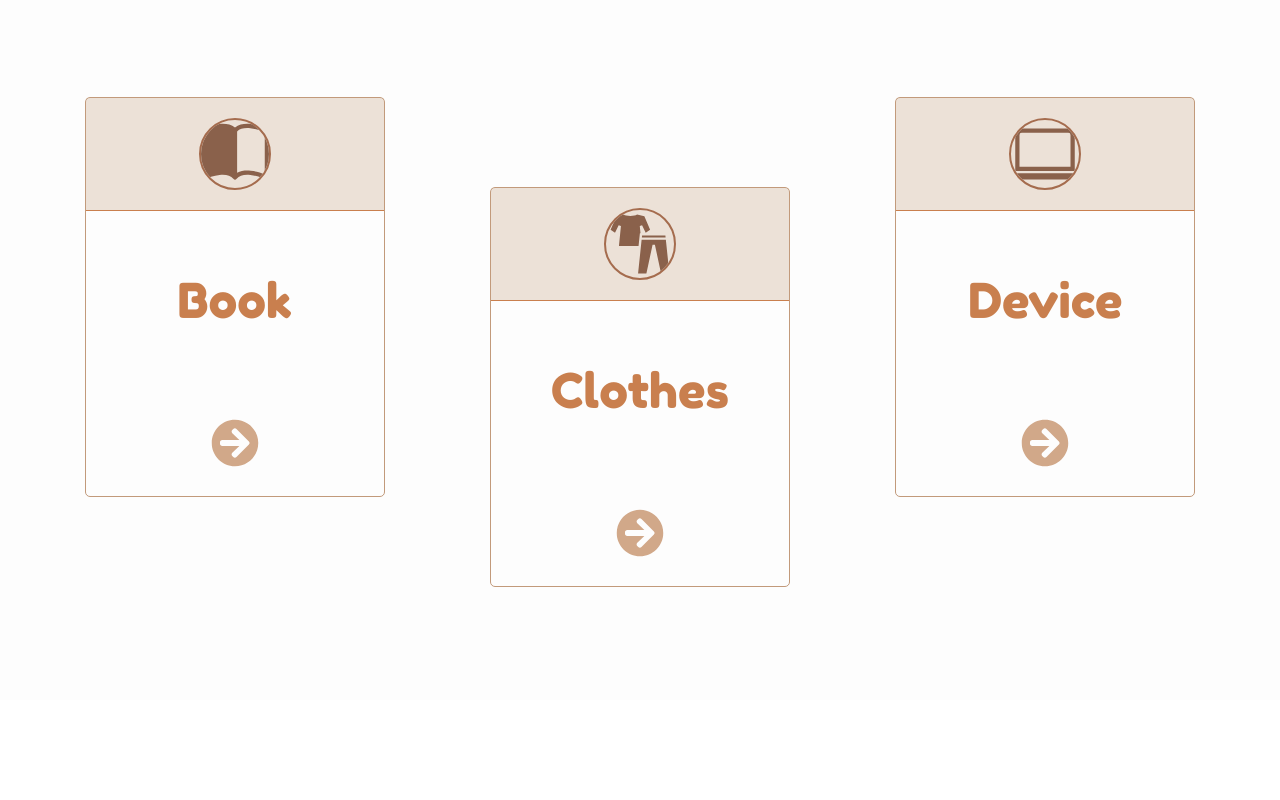
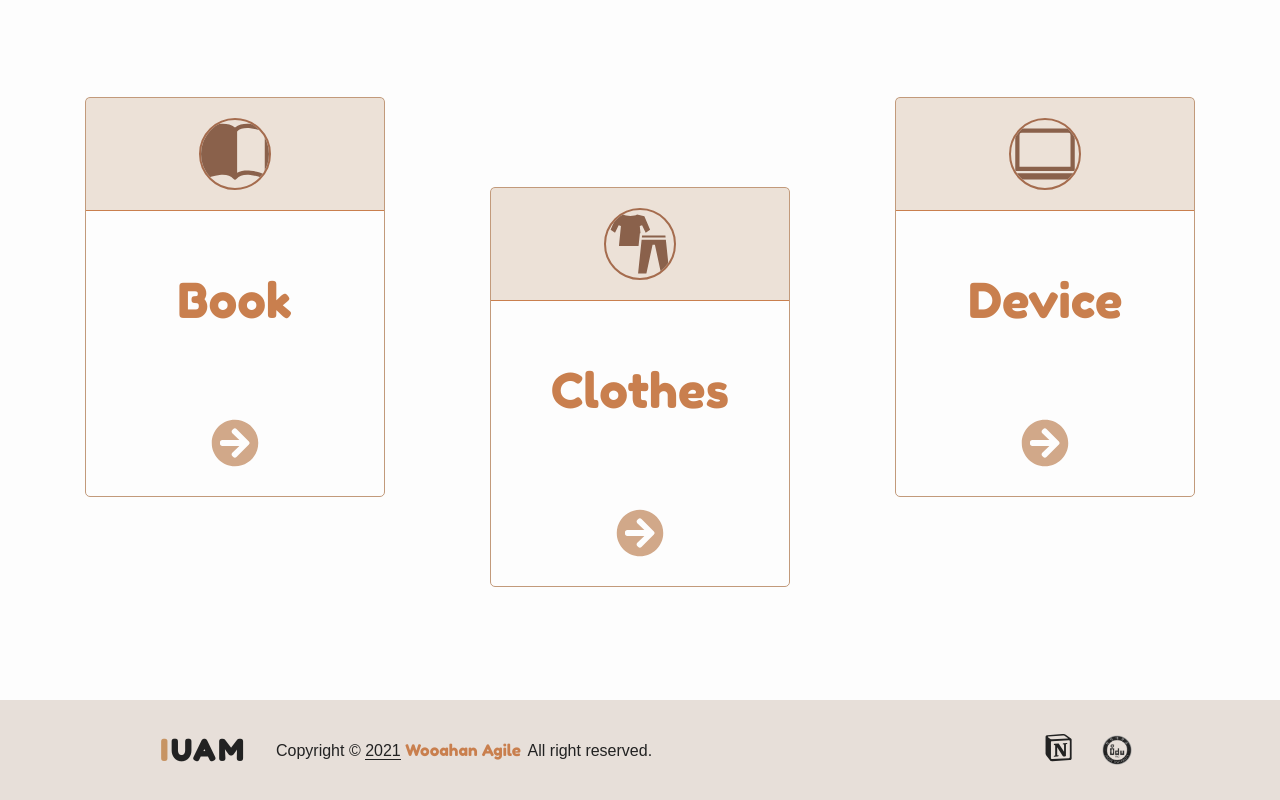
Before and after one commit to modern-agile-team/idu-market-react, a React (Create React App) app: page / in a window 1280 px wide. Shown: the part 3290-4090 px from the top of the page. Before the commit the page ends 3990 px from the top, so only its background shows below. Built offline with nearby package versions, Linux system fonts and the light colour scheme; a web font is replaced by a local one.

Commit message:
Add(minaje/footer): footer UI 구현 #38

```diff
--- a/src/components/Footer/Footer.js
+++ b/src/components/Footer/Footer.js
@@ -1,9 +1,31 @@
 import React from 'react';
+import { SiNotion } from "react-icons/si";
+import { Link } from 'react-router-dom';
+import indukIcon from '../../img/induk-icon.png';
 
 const componentName = () => {
+
+    const thisYear = () => {
+        const year = new Date().getFullYear();
+        return year;
+    }
+
     return (
         <section id="footer" className="footer">
-            <p></p>
+            <div className="container">
+                <Link to="/" className="footer-title"><span>I</span>UAM</Link>
+                <p className="copyright">Copyright &copy; <span className="footer-year">{thisYear()}</span> <span className="footer-wooahan">Wooahan Agile</span> All right reserved.</p>
+                <div className="footer-icons">
+                    <a href="https://www.notion.so/ko" target="_blank">
+                        <p className="ir_su">Notion icon</p>
+                        <SiNotion className="footer-icon-notion"/>
+                    </a>
+                    <a href="https://www.induk.ac.kr/KR/intro.do" target="_blank">
+                        <div className="footer-icon-idu" />
+                    </a>
+                </div>
+
+            </div>
         </section>
     );
 };
--- a/src/scss/layout/_footer.scss
+++ b/src/scss/layout/_footer.scss
@@ -0,0 +1,72 @@
+.footer {
+    width: 100%;
+    height: 100px;
+    background: #e7dfd9;
+    .container {
+        position: relative;
+        width: 80%;
+        height: 100%;
+        margin: 0 auto;
+        display: flex;
+        justify-content: flex-start;
+        align-items: center;
+    }
+}
+.footer-title {
+    font-size: 1.8rem;
+    font-family: 'Fredoka One', cursive;
+    font-weight: 700;
+    letter-spacing: 3px;
+    margin-left: 2rem;
+
+    &:hover {
+        color: #222;
+    }
+
+    span {
+        font-family: 'Fredoka One', cursive;
+        color: #c79463;
+    }
+}
+
+.copyright {
+    font-size: 1rem;
+    color: #222;
+    margin-left: 30px;
+    .footer-year {
+        border-bottom: 1px solid #222;
+    }
+    .footer-wooahan {
+        font-family: 'Fredoka One', cursive;
+        color: #c97f4e;
+        margin-right: 3px;
+    }
+}
+
+.footer-icons {
+    position: absolute;
+    right: 20px;
+    display: flex;
+    align-items: center;
+
+    .footer-icon-notion {
+        font-size: 1.7rem;
+        color: #222;
+        margin-right: 30px;
+        cursor: pointer;
+        &:hover {
+            color: #999;
+        }
+    }
+
+    .footer-icon-idu {
+        width: 30px;
+        height: 30px;
+        background: url(../../img/induk-icon.png) no-repeat;
+        background-size: contain;
+        &:hover {
+            background: url(../../img/induk-icon2.png) no-repeat;
+            background-size: contain;
+        }
+    }
+}
--- a/src/scss/pages/home/_notice.scss
+++ b/src/scss/pages/home/_notice.scss
@@ -47,7 +47,7 @@
     right: 280px;
     font-size: 5rem;
     color: #000;
-    z-index: 100;
+    z-index: 99;
     cursor: pointer;
     user-select: none;
 }
@@ -58,7 +58,7 @@
     left: 280px;
     font-size: 5rem;
     color: #000;
-    z-index: 100;
+    z-index: 99;
     cursor: pointer;
     user-select: none;
 }
```
Also changed, not shown: src/img/induk-icon.png (added), src/img/induk-icon2.png (added).
